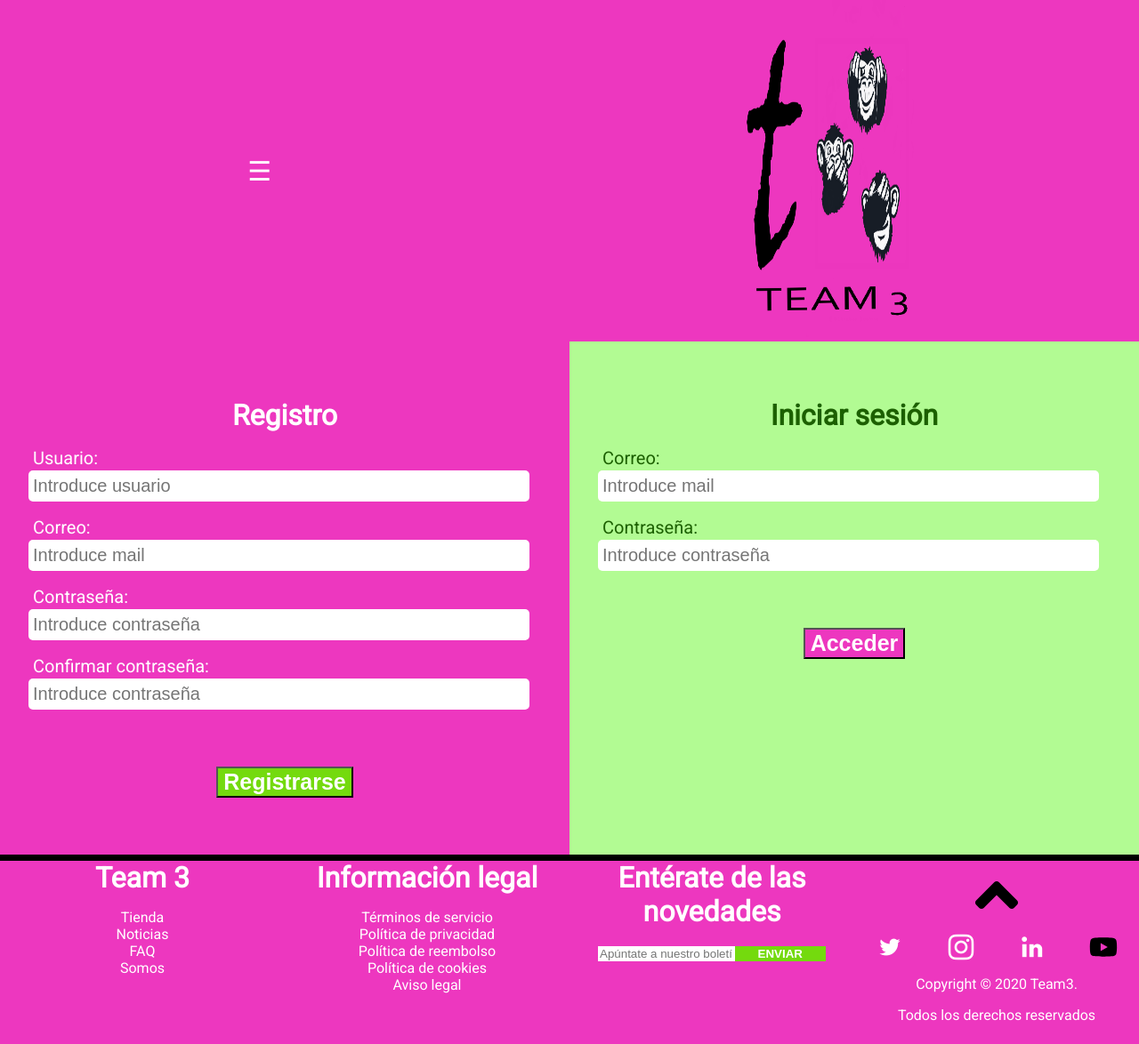
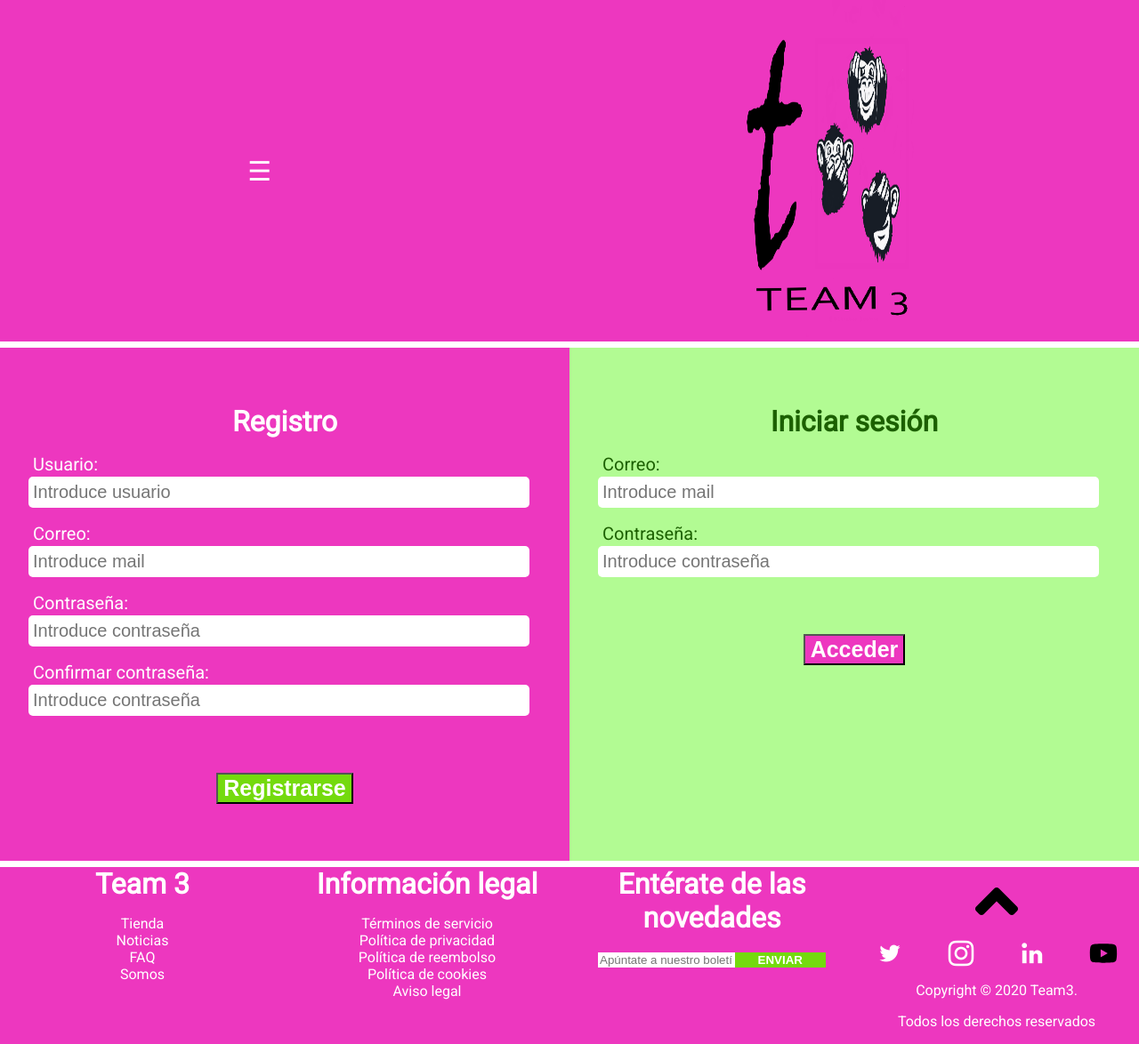
Before and after one commit to Abrahamrc94/Desing-Team3-CSS, a Jekyll site: the page built from login.html, in a window 1280 px wide. Shown: the whole page at 89% size. Built offline with Jekyll 4.4.1, drawn with Linux system fonts in a browser that asks for light colours.

Commit message:
Mejorado diseño login

```diff
--- a/assets/css/raul/login.css
+++ b/assets/css/raul/login.css
@@ -1,4 +1,5 @@
 #divRegistroLogin {
+    border-top: 7px solid white;
     width: 100%;
     height: 100%;
     margin: 0 auto;
@@ -89,13 +90,13 @@
     #divRegistro {
         width: 50%;
         padding-bottom: 5%;
-        border-bottom: 7px solid black;
+        border-bottom: 7px solid white;
     }
 
     #divLogin {
         width: 50%;
         padding-bottom: 5%;
-        border-bottom: 7px solid black;
+        border-bottom: 7px solid white;
     }
 
 }
```
